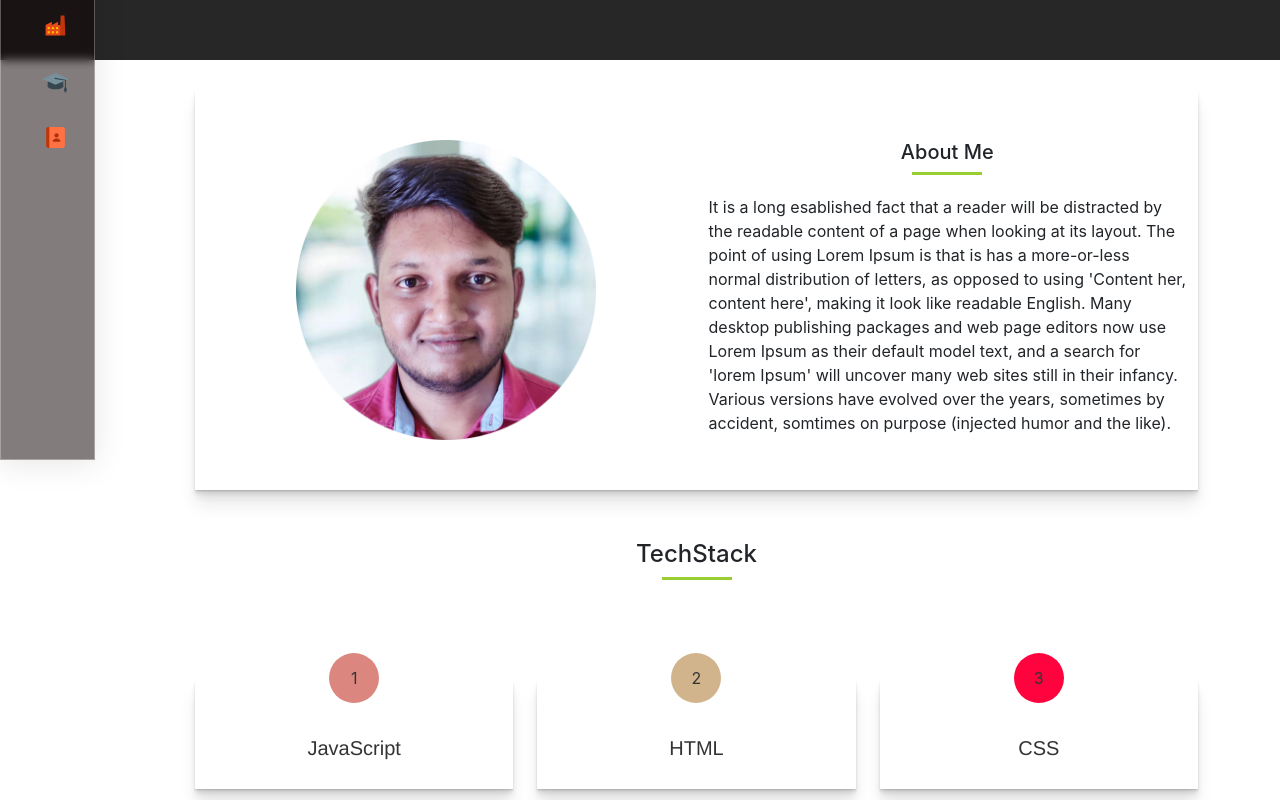
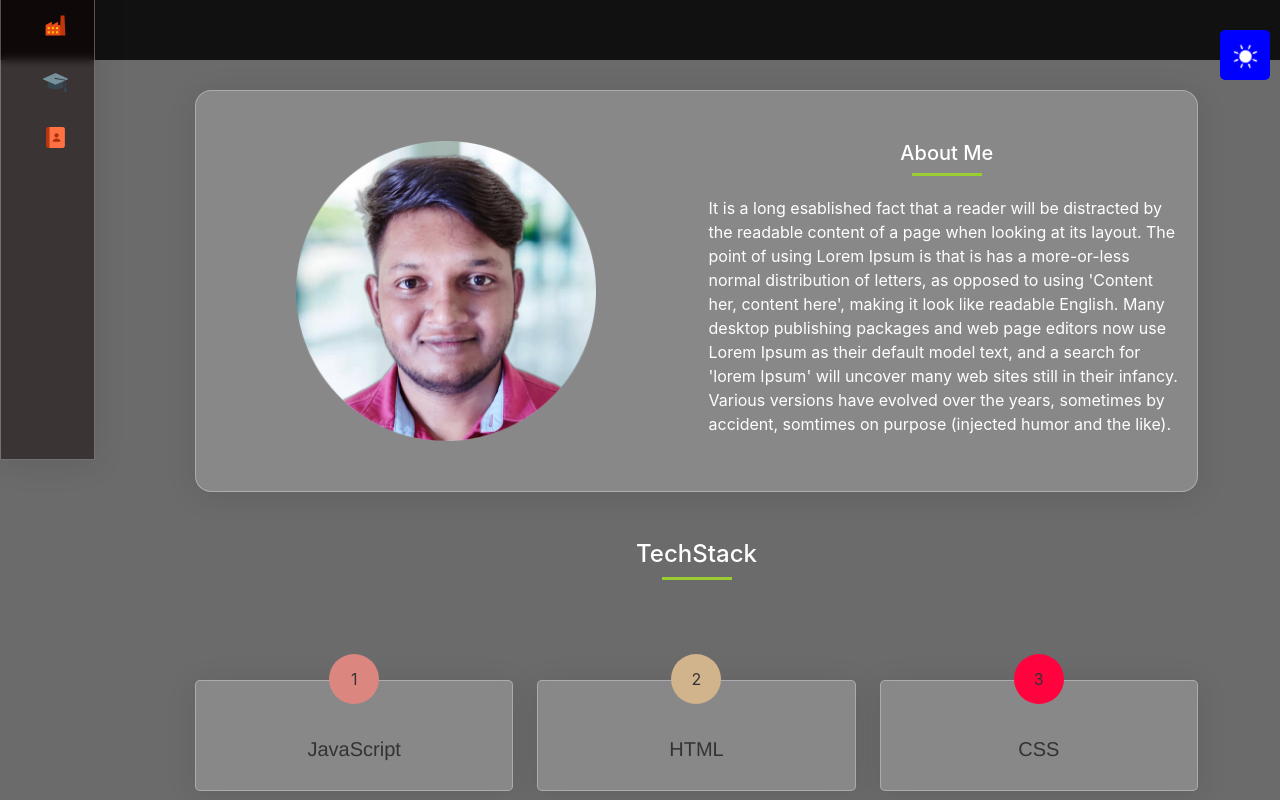
Before and after one commit to YaragattiPraveen/pby37-portfolio, a React (Create React App) app: page / in a window 1280 px wide. Shown: the part 340-1140 px from the top of the page. Built offline with nearby package versions, Linux system fonts and the light colour scheme.

Commit message:
Added Theme changing functionality

```diff
--- a/src/App.css
+++ b/src/App.css
@@ -1,38 +1,5 @@
-.App {
-  text-align: center;
+#dark{
+  background-color: rgba(2, 0, 2, 0.582);
+  color: #fff;
+  padding-bottom: 40px;
 }
-
-.App-logo {
-  height: 40vmin;
-  pointer-events: none;
-}
-
-@media (prefers-reduced-motion: no-preference) {
-  .App-logo {
-    animation: App-logo-spin infinite 20s linear;
-  }
-}
-
-.App-header {
-  background-color: #282c34;
-  min-height: 100vh;
-  display: flex;
-  flex-direction: column;
-  align-items: center;
-  justify-content: center;
-  font-size: calc(10px + 2vmin);
-  color: white;
-}
-
-.App-link {
-  color: #61dafb;
-}
-
-@keyframes App-logo-spin {
-  from {
-    transform: rotate(0deg);
-  }
-  to {
-    transform: rotate(360deg);
-  }
-}
--- a/src/App.js
+++ b/src/App.js
@@ -8,22 +8,34 @@ import Education from './Components/Education/Education';
 import Contact from './Components/Contact/contact';
 import ScrollToTop from "react-scroll-to-top";
 import MobileNav from './Components/Sidebar/MobileNav';
+import { createContext, useState } from 'react';
 
+export const ThemeContext = createContext(null)
 
 function App() {
+
+  const [theme, setTheme] = useState('dark')
+
+  const ChangeTheme = () => {
+    setTheme((prev) => (prev === 'dark' ? "light" : 'dark'))
+  }
+
   return (
-    <>
-      <MobileNav/>
-      <Sidebar/>
-      <About/>
-      <TechStack/>
-      <Project/>
-      <Workexperience/>
-      <Education/>
-      <Contact/>
+    <ThemeContext.Provider value={{ theme, ChangeTheme }}>
 
-      <ScrollToTop color='#fff' height='20px' width='20px' smooth='true' style={{borderRadius:"10px",backgroundColor:'blue',padding:'5px'}}/>
-    </>
+      <div id={theme}>
+        <MobileNav />
+        <Sidebar theme={theme} ChangeTheme={ChangeTheme}/>
+        <About />
+        <TechStack />
+        <Project />
+        <Workexperience />
+        <Education />
+        <Contact />
+      </div>
+
+      <ScrollToTop color='#fff' height='20px' width='20px' smooth='true' style={{ borderRadius: "10px", backgroundColor: 'blue', padding: '5px' }} />
+    </ThemeContext.Provider>
   );
 }
 
--- a/src/Components/About/About.css
+++ b/src/Components/About/About.css
@@ -5,12 +5,19 @@
 .about-section .row{
     box-shadow: rgba(0, 0, 0, 0.07) 0px 1px 1px, rgba(0, 0, 0, 0.07) 0px 2px 2px, rgba(0, 0, 0, 0.07) 0px 4px 4px, rgba(0, 0, 0, 0.07) 0px 8px 8px, rgba(0, 0, 0, 0.07) 0px 16px 16px;
     margin: 30px auto;
+    background: rgba(255, 255, 255, 0.2);
+    border-radius: 16px;
+    box-shadow: 0 4px 30px rgba(0, 0, 0, 0.1);
+    backdrop-filter: blur(5px);
+    -webkit-backdrop-filter: blur(5px);
+    border: 1px solid rgba(255, 255, 255, 0.3);
 }
 .about-image{
     height: 300px;
     width: 300px;
     border-radius: 190px;
     margin: 50px auto;
+    object-fit: cover;
 }
 .about-image img{
     width: 100%;
--- a/src/Components/Contact/contact.css
+++ b/src/Components/Contact/contact.css
@@ -1,32 +1,44 @@
-.contact-section{
-    height: 550px;
+.contact-section {
+    height: auto;
     padding-left: 140px;
     margin: 50px auto;
+
 }
-.contact-section .row{
+
+.contact-section .row {
     box-shadow: rgba(0, 0, 0, 0.24) 0px 3px 8px;
     padding: 10px;
+    background: rgba(255, 255, 255, 0.2);
+    border-radius: 16px;
+    box-shadow: 0 4px 30px rgba(0, 0, 0, 0.1);
+    backdrop-filter: blur(5px);
+    -webkit-backdrop-filter: blur(5px);
+    border: 1px solid rgba(255, 255, 255, 0.3);
 }
+
 .contact-form-image img {
     height: 500px;
     width: 100%;
     object-fit: cover;
     border-radius: 10px;
 }
-.contact-form input{
+
+.contact-form input {
     height: 50px;
     border-radius: 10px;
     margin-top: 10px;
     width: 100%;
     margin-bottom: 20px;
 }
-.contact-form textarea{
+
+.contact-form textarea {
     border-radius: 10px;
     margin-top: 10px;
     width: 100%;
     margin-bottom: 20px;
 }
-.button-submit p{
+
+.button-submit p {
     background-color: rgb(2, 29, 5);
     padding: 10px;
     border-radius: 30px;
@@ -35,30 +47,37 @@
     cursor: pointer;
     margin-top: 40px;
 }
-.button-submit p:hover{
+
+.button-submit p:hover {
     background-color: rgba(10, 139, 27, 0.582);
     transition: 1s all ease-in-out;
 }
-@media screen and (max-width: 480px){
-    .contact-section{
+
+@media screen and (max-width: 480px) {
+    .contact-section {
         padding: 20px 5px;
         margin: 50px auto;
+        height: auto;
     }
-    .contact-section .row{
+
+    .contact-section .row {
         margin: 20px 5px;
     }
-    .text-center h5{
+
+    .text-center h5 {
         margin: 20px 0;
     }
 }
-@media (min-width: 481px) and (max-width: 768px){
-    .contact-section{
+
+@media (min-width: 481px) and (max-width: 768px) {
+    .contact-section {
         margin: 0 auto;
         padding: 0 12px;
     }
 }
-@media (min-width: 769px) and (max-width: 1000px){
-    .contact-section{
+
+@media (min-width: 769px) and (max-width: 1000px) {
+    .contact-section {
         padding: 0 20px;
     }
-  }
+}
--- a/src/Components/Education/Education.css
+++ b/src/Components/Education/Education.css
@@ -1,6 +1,6 @@
 .Education-section{
     padding-left: 125px;
-    z-index: -1;
+    /* z-index: -1; */
 }
 @media screen and (max-width: 480px){
     .Education-section{
--- a/src/Components/Home/Home.css
+++ b/src/Components/Home/Home.css
@@ -61,6 +61,36 @@
     background-color: #439e1f;
 }
 
+.theme-change{
+    justify-content: center;
+    height: 50px;
+    width: 50px;
+    background-color: blue;
+    right: 0;
+    margin-right: 10px;
+    text-align: center;
+    vertical-align: middle;
+    line-height: 50px;
+    position: fixed;
+    top: 150px;
+    margin-top: 220px;
+    border-radius: 5px;
+    cursor: pointer;
+    z-index: 999;
+}
+
+.sun-icon{
+    animation: rotation infinite linear 5s;
+}
+@keyframes rotation{
+    from {
+        transform: rotate(0deg);
+    }
+    to{
+        transform: rotate(360deg);
+    }
+}
+
 @media screen and (max-width: 480px) {
     .home-content {
         padding: 10px 15px;
--- a/src/Components/Home/Home.js
+++ b/src/Components/Home/Home.js
@@ -2,10 +2,17 @@ import React from 'react'
 import '../Home/Home.css'
 import Typewriter from 'typewriter-effect';
 import Resume from '../../Assests/Front-End-Developer_Praveen.pdf'
+import { BsFillMoonStarsFill, BsFillSunFill } from 'react-icons/bs';
 
-const Home = () => {
+const Home = ({theme,ChangeTheme}) => {
   return (
     <div className='container-fluid home' id='Home'>
+
+      <div className='theme-change' onClick={ChangeTheme}>
+        {
+          theme === 'light' ? <BsFillMoonStarsFill size={25}/>:<BsFillSunFill size={25} className="sun-icon"/>
+        }
+      </div>
       <div className='container home-content'>
         <h1>Hi I'm a</h1>
         <h3>
--- a/src/Components/Projects/Project.css
+++ b/src/Components/Projects/Project.css
@@ -1,16 +1,17 @@
-.line{
+.line {
     display: block;
     width: 70px;
     height: 3px;
     margin: 1px auto;
     background-color: yellowgreen;
 }
-.project-section{
+
+.project-section {
     padding-left: 125px;
     margin: 50px auto;
 }
 
-.project-list{
+.project-list {
     box-shadow: rgba(0, 0, 0, 0.15) 10px 10px 15px;
     box-shadow: rgba(0, 0, 0, 0.16) 0px 3px 6px, rgba(0, 0, 0, 0.23) 0px 3px 6px;
     margin: 10px;
@@ -18,37 +19,51 @@
     border-radius: 5px;
     padding: 10px;
     transition: all 1s ease-in-out !important;
+    /* From https://css.glass */
+    background: rgba(255, 255, 255, 0.2);
+    border-radius: 6px;
+    box-shadow: 0 4px 30px rgba(0, 0, 0, 0.1);
+    backdrop-filter: blur(5px);
+    -webkit-backdrop-filter: blur(5px);
+    border: 1px solid rgba(255, 255, 255, 0.3);
 }
-.project-list:hover{
+
+.project-list:hover {
     border-left: 5px solid blueviolet;
     transition: all 1s ease-in-out;
 }
-.project-list > p{
+
+.project-list>p {
     margin: 5px;
 }
-.section-title{
+
+.section-title {
     margin: 50px auto;
 }
-.title-and-collapse-option{
+
+.title-and-collapse-option {
     display: flex;
     align-items: center;
     margin: 5px;
     justify-content: space-between;
 }
-.tech-used-in-project{
+
+.tech-used-in-project {
     margin-top: 20xp;
     margin: 5px;
 }
-.tech-used-in-project p{
+
+.tech-used-in-project p {
     background-color: #001524;
     color: #fff;
     border-radius: 30px;
     padding: 4px 5px;
     font-size: 14px;
     text-align: center;
-    font-family:'Gill Sans', 'Gill Sans MT', Calibri, 'Trebuchet MS', sans-serif;
+    font-family: 'Gill Sans', 'Gill Sans MT', Calibri, 'Trebuchet MS', sans-serif;
 }
-.live-demo{
+
+.live-demo {
     background-color: #1b4332;
     border-radius: 90px;
     width: fit-content;
@@ -56,34 +71,40 @@
     transition-duration: 1s;
     padding: 6px 25px;
 }
-.live-demo:hover{
+
+.live-demo:hover {
     background-color: #218380;
     transition-duration: 1s;
 }
-.live-demo a{
+
+.live-demo a {
     color: #fff;
     text-decoration: none;
 }
-.show-hide{
+
+.show-hide {
     cursor: pointer;
 }
 
-@media screen and (max-width: 480px){
-    .project-section{
+@media screen and (max-width: 480px) {
+    .project-section {
         padding: 0 5px;
         margin: 0px 1px;
     }
-    .project-list{
+
+    .project-list {
         margin: 15px 5px;
     }
 }
-@media (min-width: 481px) and (max-width: 768px){
-    .project-section{
+
+@media (min-width: 481px) and (max-width: 768px) {
+    .project-section {
         padding: 0 12px;
     }
 }
-@media (min-width: 769px) and (max-width: 1000px){
-    .project-section{
+
+@media (min-width: 769px) and (max-width: 1000px) {
+    .project-section {
         padding: 0 20px;
     }
-  }
+}
--- a/src/Components/Sidebar/Sidebar.css
+++ b/src/Components/Sidebar/Sidebar.css
@@ -14,6 +14,7 @@
     border: 1px solid rgba(255, 255, 255, 0.3);
     position: fixed;
     width: 95px;
+    z-index: 6;
 }
 
 .sidebar-expand {
--- a/src/Components/Sidebar/Sidebar.js
+++ b/src/Components/Sidebar/Sidebar.js
@@ -5,7 +5,7 @@ import { BsChevronLeft, BsChevronRight } from 'react-icons/bs'
 import SidebarList from './SidebarList'
 
 
-const Sidebar = () => {
+const Sidebar = ({ theme, ChangeTheme }) => {
 
     const [expandSidebar, setExpandSidebar] = useState(false)
 
@@ -25,7 +25,7 @@ const Sidebar = () => {
             <SidebarList expandSidebar={expandSidebar} />
             </div>
             <div className='container'>
-                <Home />
+                <Home theme={theme} ChangeTheme={ChangeTheme}/>
             </div>
         </div>
     )
--- a/src/Components/Tech Stack/TechStack.css
+++ b/src/Components/Tech Stack/TechStack.css
@@ -18,6 +18,12 @@ h4{
     padding: 10px;
     color: #333;
     margin-top: 50px;
+    background: rgba(255, 255, 255, 0.2);
+    box-shadow: 0 4px 30px rgba(0, 0, 0, 0.1);
+    backdrop-filter: blur(5px);
+    border-radius: 5px;
+    -webkit-backdrop-filter: blur(5px);
+    border: 1px solid rgba(255, 255, 255, 0.3);
 }
 .tech-content p{
     text-align: center;
--- a/src/Components/WorkExperience/workexperience.css
+++ b/src/Components/WorkExperience/workexperience.css
@@ -15,10 +15,7 @@
 .verticale-section{
     margin-top: 20px;
     margin-bottom: 40px;
-    z-index: -1;
-}
-.zindex{
-    z-index: -1;
+    /* z-index: -1; */
 }
 @media screen and (max-width: 480px){
     .workexperience-section{
```
